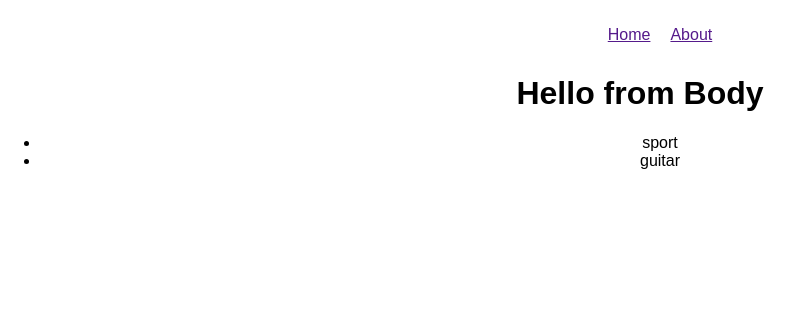
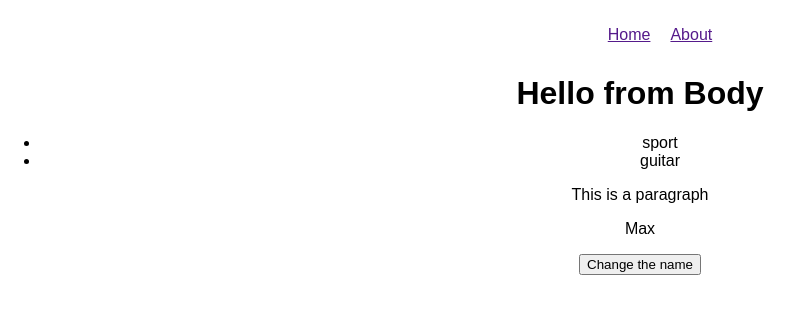
Before and after one commit to Abdullilah/ReachJs_Training, a React (Create React App) app in the folder my-app/: page / in a window 1280 px wide. Shown: the top 314 px of the page, without its empty margins (0-803 px from the left). Built offline with nearby package versions, Linux system fonts and the light colour scheme.

Commit message:
props.children, state

```diff
--- a/my-app/src/App.js
+++ b/my-app/src/App.js
@@ -12,7 +12,7 @@ class App extends Component {
     return (
       <div className="App">
         <Head/>
-        <Body myList={people}/>
+          <Body myList={people} initialName={'Max'}>This is a paragraph</Body>
       </div>
     );
   }
--- a/my-app/src/subPages/Body.js
+++ b/my-app/src/subPages/Body.js
@@ -1,11 +1,27 @@
 import React, { Component } from 'react';
 
 class Body extends Component {
+    constructor(props){
+        super();
+        this.state = {
+            name: props.initialName
+        }
+    }
+
+    btnClicked(){
+        this.setState({
+            name: this.state.name + ' Abdoo'
+        });
+    }
+
     render() {
         return (
             <div className="Body">
                 <h1>Hello from Body</h1>
                 <ul>{this.props.myList.hobbies.map((hobbie, index) => <li key={index}>{hobbie}</li>)}</ul>
+                <p>{this.props.children}</p>
+                <p>{this.state.name}</p>
+                <button onClick={this.btnClicked.bind(this)}>Change the name</button>
             </div>
         );
     }
```
